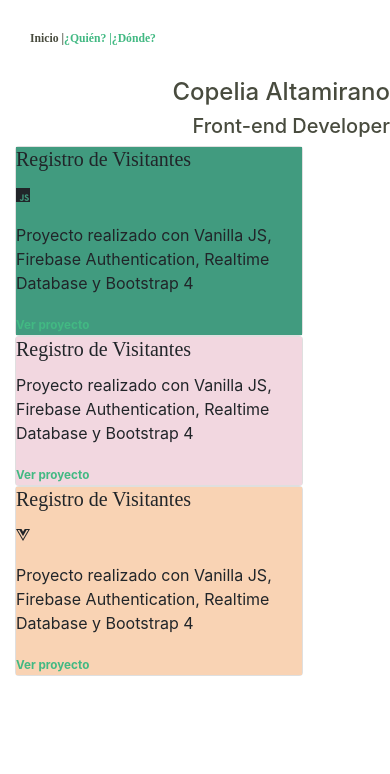
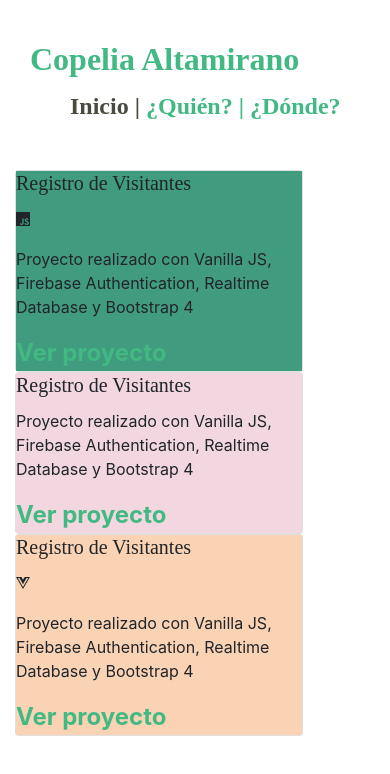
Before and after one commit to Copelia/copelia-portfolio, a Vue app: page /#/ in a window 390 px wide. Shown: the top 774 px of the page. Built offline with nearby package versions, Linux system fonts and the light colour scheme; a web font is replaced by a local one.

Commit message:
Mejorando responsive, problemas con navbar

```diff
--- a/src/App.vue
+++ b/src/App.vue
@@ -1,13 +1,12 @@
 <template>
   <div id="app">
     <div class="nav">
+      <a class="navbar-brand">Copelia Altamirano</a>
+      <ul class="links-list .ml-5">
       <router-link to="/">Inicio  |</router-link>
       <router-link to="/about">  ¿Quién?  |</router-link>
       <router-link to="/contact">  ¿Dónde?</router-link>
-    </div>
-    <div class="header">
-      <h4>Copelia Altamirano</h4>
-      <h5>Front-end Developer</h5>
+      </ul>
     </div>
     <router-view/>
   </div>
@@ -16,14 +15,19 @@
 <style>
 .nav{
   font-family: 'Cabin Sketch';
-  text-align: right;
   color: #42b983;
   padding: 30px;
+}
+.navbar-brand{
+  font-size: 2em;
 }
   a{
     font-weight: bold;
     color: #42b983;
-    font-size: 3vw;
+    font-size: 1.5em;
+  }
+  .links-list{
+    align-content:flex-end;
   }
   .router-link-exact-active{
     color: #484B3E;
@@ -32,20 +36,9 @@
     color: #484B3E;
   }
 
- .header{
-     text-align: right;
-     margin-bottom: 0.5em;
-     font-size: 2vw;
-     color: #484B3E;
-  }
-
   @media screen and (max-width: 375px) {
   a{
     font-size: 20px;
   }
-
-  .header{
-    font-size: 15px;
   }
-}
 </style>
--- a/src/views/About.vue
+++ b/src/views/About.vue
@@ -1,14 +1,16 @@
 <template>
   <div class="about">
-    <div class="home">
-      <Hello msg="Front-end Developer" profile="Copelia Altamirano"/>
-    </div>
-    <div class="bio-pic">
-      <img class="rounded-circle" src="../assets/cocorali.jpg" alt="copelia descansando">
-    </div>
-    <div class="bio-info">
-      <p class="card-text">Programadora Front-End y psicóloga. Enfocada en cubrir objetivos específicos para lograr metas a largo plazo. A lo largo de mi trayectoria profesional he desarrollado un sentido de la investigación e independencia, también me organizo efectivamente en equipos de trabajo.
-      Cuando no estoy realizando proyectos con tecnologías web, puedes encontrarme andando en bicicleta.</p>
+    <div class="container home">
+      <div class="row">
+        <div class="col-md-6 bio-pic">
+          <img class="rounded-circle" src="../assets/cocorali.jpg" alt="copelia descansando">
+        </div>
+        <div class="col-md-6 bio-info">
+          <p class="card-text"> Hola! Soy Copelia Altamirano y soy Front-End Developer.
+             Tengo un gusto particular por Vue.js y por las bicicletas.
+             Aquí encontrarás algunos de mis proyectos:</p>
+        </div>
+      </div>
     </div>
   </div>
 </template>
@@ -16,8 +18,7 @@
 <style>
 
 .bio-pic{
-  /* margin-left: 10vh; */
-  align-content: center;
+  /* text-align: right; */
 }
 
 img{
@@ -26,9 +27,19 @@ img{
 }
 
 .bio-info{
-  margin: 10vh 10vh 10vh 10vh;
+  margin-top: 7vh;
   font-family: Niramit;
+  color: #484B3E;
 }
 
+@media (min-width: 740px) {
+  .bio-pic{
+    display: inline-block;
+  }
+  .bio-info{
+    display: inline-block;
+  }
+
+ }
 
 </style>
--- a/src/views/Contact.vue
+++ b/src/views/Contact.vue
@@ -27,8 +27,8 @@
 
 <style>
 i{
-  margin: 10px 10px 10px 10px;
-  font-size: 5em;
+  margin: 1em 1em 1em 0.5em;
+  font-size: 3em;
   color: #64AF76;
   /* text-align: center !important; */
 }
@@ -39,7 +39,8 @@ i{
 
 @media screen and (max-width: 375px) {
   i{
-    font-size: 2em;
+    font-size: 2.5em;
+    margin: 15px 15px 15px 15px;
   }
 }
 </style>
```
